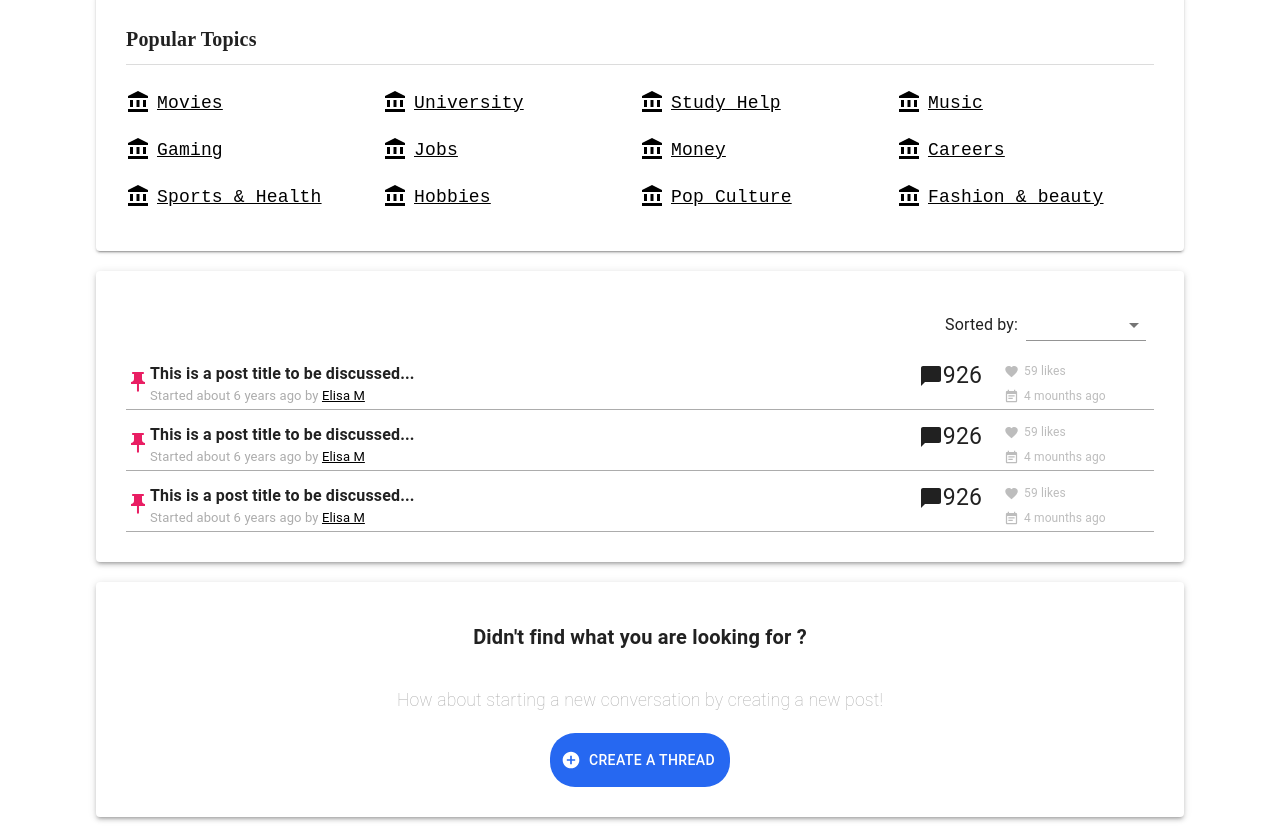
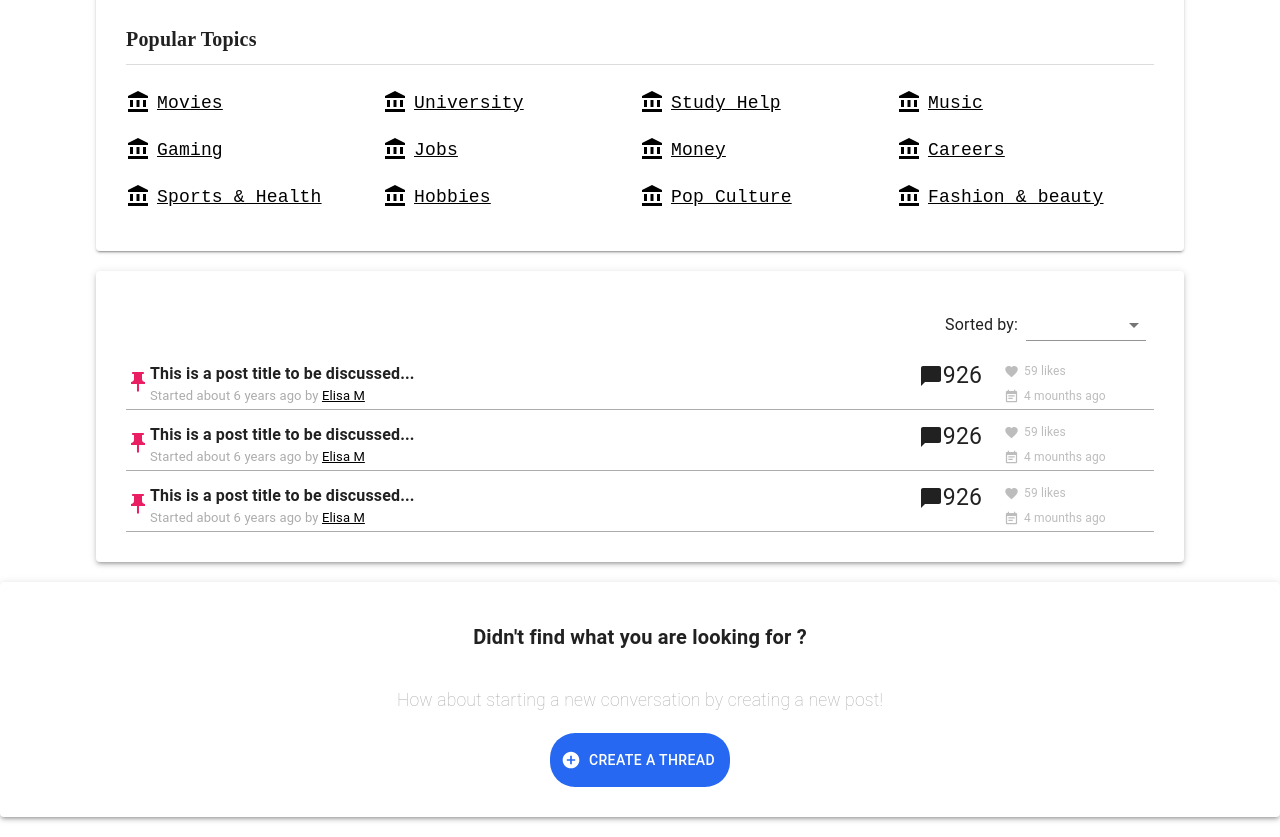
Before and after one commit to Chima20-art/student-forum, a Next.js app: page /forums in a window 1280 px wide. Shown: the part 185-1022 px from the top of the page. Built offline with nearby package versions, Linux system fonts and the light colour scheme; no server answers; a web font is replaced by a local one.

Commit message:
added addDiscussion card to [category].

```diff
--- a/components/addDiscussion.js
+++ b/components/addDiscussion.js
@@ -7,8 +7,7 @@ export default function AddDiscussion() {
       container
       elevation={3}
       sx={{
-        width: { xs: '95%', md: '85%' },
-        margin: '20px auto',
+        margin: '20px 0px',
         padding: '30px',
         justifyContent: 'center',
         alignItems: 'center',
--- a/pages/forums/[category].js
+++ b/pages/forums/[category].js
@@ -11,6 +11,7 @@ import ResponsiveAppBar from '../../components/ResponsiveAppBar';
 import { useSession, signIn, signOut } from 'next-auth/react';
 import Link from 'next/link';
 import { makeStyles } from '@mui/styles';
+import AddDiscussion from '../../components/addDiscussion';
 
 const CategoryPage = (props) => {
   const classes = useStyles;
@@ -76,6 +77,7 @@ const CategoryPage = (props) => {
             <Discussion />
           </Grid>
         </Paper>
+        <AddDiscussion />
       </Grid>
     </Grid>
   );
```
